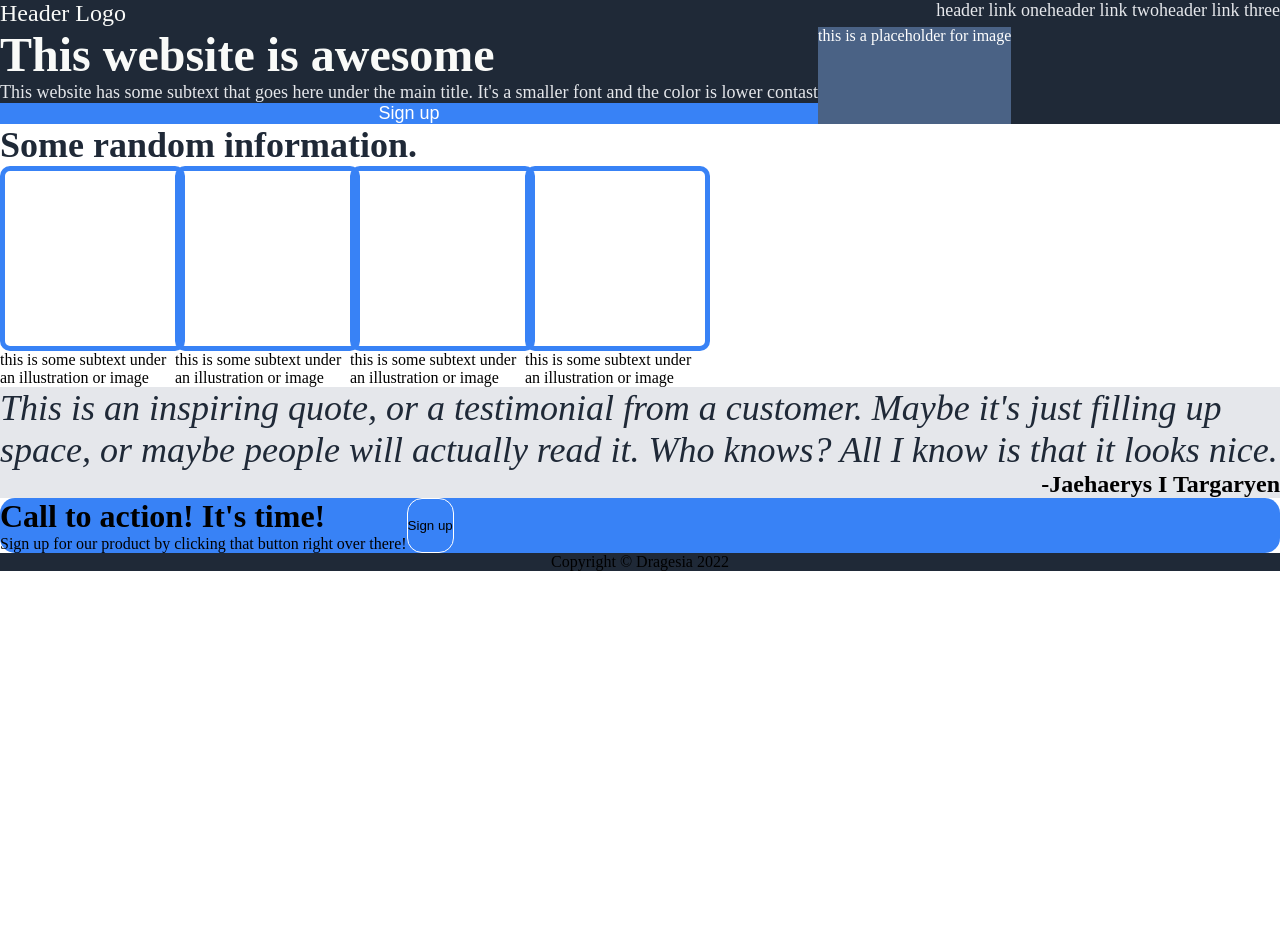
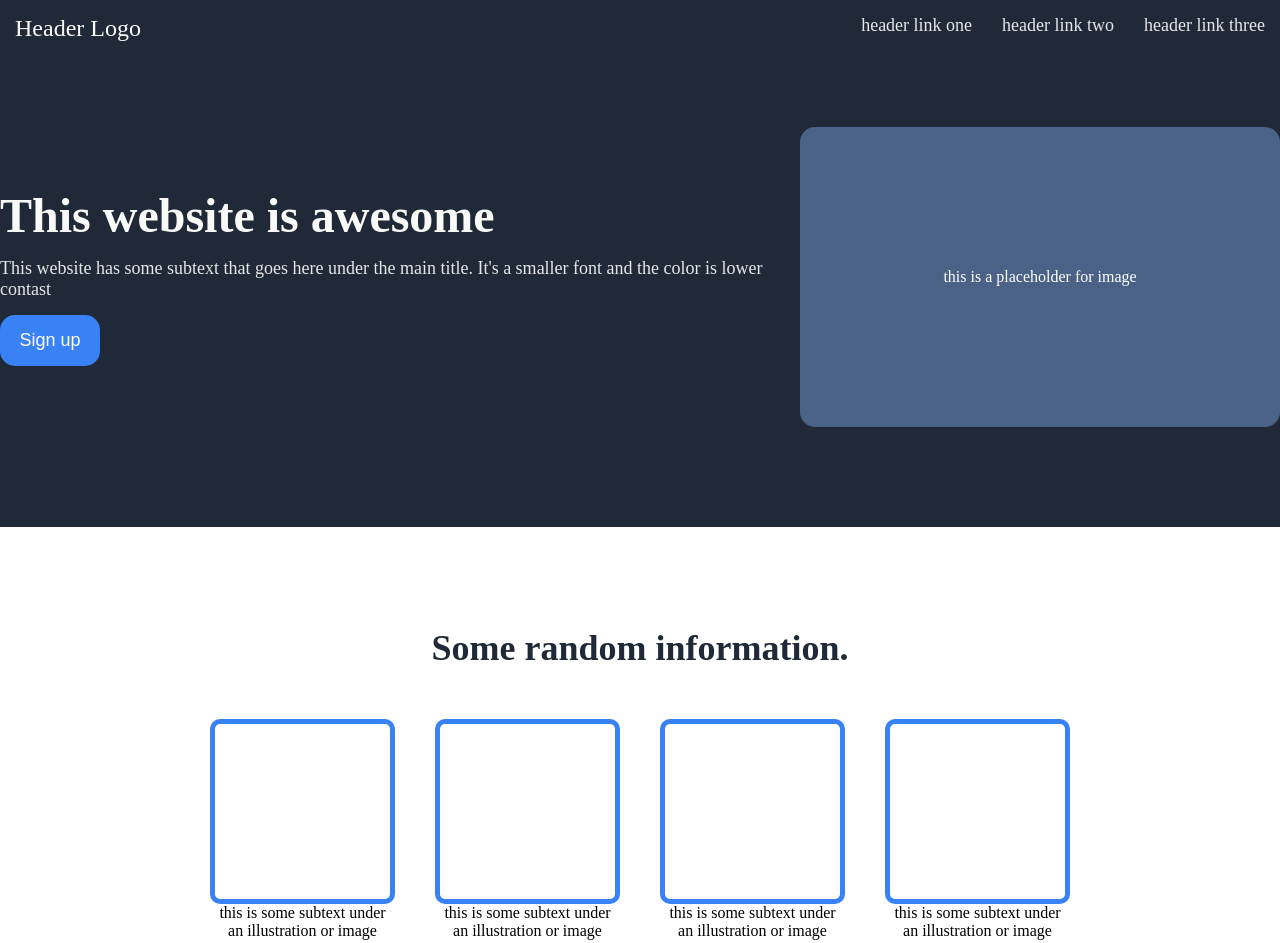
Before and after one commit to Dragesia/Project-Landing-Page, a plain HTML site: page index.html in a window 1280 px wide. Shown: the top 943 px of the page. Before the commit the page ends 800 px from the top, so only its background shows below. Drawn offline with Linux system fonts and the light colour scheme.

Commit message:
a few problems left

```diff
--- a/style.css
+++ b/style.css
@@ -18,12 +18,16 @@ body {
 .logo {
     font-size: 24px;
     color: #F9FAF8;
+    margin: 15px;
+    margin-bottom: 85px;
 }
 
 .header a {
     font-size: 18px;
     color: #E5E7EB;
     text-decoration: none;
+    margin: 15px;
+    display: block;
 }
 
 .header ul {
@@ -35,11 +39,16 @@ body {
     background-color: #1F2937;
     width: 100vw;
     display: flex;
+    justify-content: center;
+    gap: 15px;
+    padding-bottom: 100px;
 }
 
 .content {
     display: flex;
     flex-direction: column;
+    gap: 15px;
+    justify-content: center;
 }
 
 .content h1 {
@@ -59,17 +68,31 @@ body {
     outline: 0;
     color: white;
     font-size: 18px;
+    border-radius: 15px;
+    width: 100px;
+    padding: 15px;
 }
 
 .photo {
     background-color: #4a6285;
     color: white;
+    border-radius: 15px;
+    display: flex;
+    justify-content: center;
+    align-items: center;
+    height: 300px;
+    width: 500px;
 }
 
 .infos {
     width: 100vw;
     display: flex;
     flex-direction: column;
+    justify-content: center;
+    align-items: center;
+    padding-top: 100px;
+    padding-bottom: 100px;
+    gap: 50px;
 }
 
 .infos h1 {
@@ -80,12 +103,15 @@ body {
 
 .cards {
     display: flex;
+    gap: 50px;
 }
 
 .card {
     display: flex;
     flex-direction: column;
     width: 175px;
+    text-align: center;
+    align-items: center;
 }
 
 .box {
@@ -96,6 +122,8 @@ body {
 }
 
 .quote {
+    padding-top: 100px;
+    padding-bottom: 100px;
     background-color: #E5E7EB;
     width: 100vw;
     display: flex;
@@ -107,6 +135,7 @@ body {
     display: flex;
     flex-direction: column;
     align-items: flex-end;
+    max-width: 750px;
 }
 
 .quote-cont p {
@@ -122,24 +151,37 @@ body {
 
 .sign-up {
     width: 100vw;
+    display: flex;
+    justify-content: center;
+    align-items: center;
+    padding-top: 100px;
+    padding-bottom: 100px;
 }
 
 .pop {
     background-color: #3882f6;
     display: flex;
     border-radius: 15px;
+    width: 1000px;
+    justify-content: center;
+    padding: 70px;
+    gap: 300px;
 }
 
 .texts {
     display: flex;
     flex-direction: column;
+    color: white;
 }
 
 .sign-up button {
-    border: 1px white solid;
+    border: 3px white solid;
     border-radius: 15px;
     background-color: #3882f6;
     outline: 0;
+    color: white;
+    width: 150px;
+    font-size: 24px;
 }
 
 .footer {
@@ -148,4 +190,7 @@ body {
     display: flex;
     justify-content: center;
     align-items: center;
+    color: white;
+    padding-top: 50px;
+    padding-bottom: 50px;
 }
```
